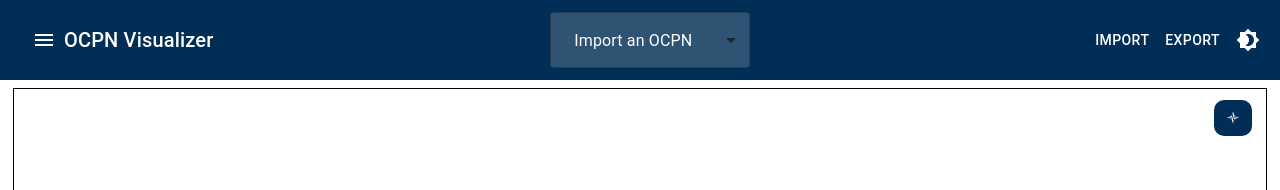
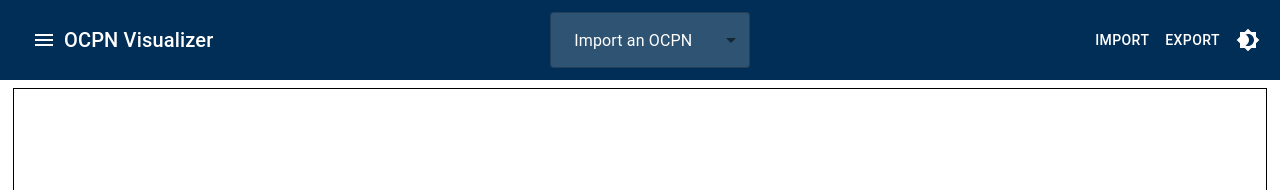
Before and after one commit to rwth-pads/ocpn-visualizer, a Next.js app: page / in a window 1280 px wide. Shown: the top 190 px of the page. Built offline with nearby package versions, Linux system fonts and the light colour scheme.

Commit message:
Added error description

```diff
--- a/src/app/components/CenterButton.tsx
+++ b/src/app/components/CenterButton.tsx
@@ -4,17 +4,18 @@ import './CenterButton.css';
 
 interface CenterButtonProps {
     darkMode: boolean;
-    centerVisualization: () => void;
+    centerVisualization: (svg: React.RefObject<SVGSVGElement>) => void;
+    svg: React.RefObject<SVGSVGElement>;
 }
 
-const CenterButton: React.FC<CenterButtonProps> = ({ darkMode, centerVisualization }) => {
+const CenterButton: React.FC<CenterButtonProps> = ({ darkMode, centerVisualization, svg }) => {
     const mode = darkMode ? ' dark' : ' light';
 
     return (
         <div className={`center-button-container${mode}`}>
             <button
                 className={`center-button${mode}`}
-                onClick={centerVisualization}
+                onClick={() => centerVisualization(svg)}
                 >
                     &#128967;
                 </button>
--- a/src/app/components/ConfigurationSidebar.tsx
+++ b/src/app/components/ConfigurationSidebar.tsx
@@ -28,9 +28,11 @@ const ConfigurationSidebar: React.FC<ConfigurationSidebarProps> = ({ isOpen, cur
     const maxLayers = 4; // TODO: get length of layering.
     const [maxBarycenterIterations, setMaxBarycenterIterations] = useState(userConfig.maxBarycenterIterations ?? 4);
     const [combineArcs, setCombineArcs] = useState(userConfig.combineArcs ?? false);
+    const [backgroundColor, setBackgroundColor] = useState(userConfig.svgBackgroundColor ?? '#ffffff');
     const [placeRadius, setPlaceRadius] = useState(userConfig.placeRadius ?? 5);
     const [transitionCustomWidth, setTransitionCustomWidth] = useState(userConfig.transitionCustomWidth ?? false);
     const [transitionWidth, setTransitionWidth] = useState(userConfig.transitionWidth ?? 20);
+    const [silentTransitionWidth, setSilentTransitionWidth] = useState(userConfig.silentTransitionWidth ?? 10);
     const [transitionHeight, setTransitionHeight] = useState(userConfig.transitionHeight ?? 10);
     const [dummySize, setDummySize] = useState(userConfig.dummySize ?? 5);
     const [layerSep, setLayerSep] = useState(userConfig.layerSep ?? 10);
@@ -97,6 +99,9 @@ const ConfigurationSidebar: React.FC<ConfigurationSidebarProps> = ({ isOpen, cur
             case 'combineArcs':
                 setCombineArcs(value);
                 break;
+            case 'svgBackgroundColor':
+                setBackgroundColor(value);
+                break;
             case 'placeRadius':
                 setPlaceRadius(value);
                 break;
@@ -105,6 +110,9 @@ const ConfigurationSidebar: React.FC<ConfigurationSidebarProps> = ({ isOpen, cur
                 break;
             case 'transitionWidth':
                 setTransitionWidth(value);
+                break;
+            case 'silentTransitionWidth':
+                setSilentTransitionWidth(value);
                 break;
             case 'transitionHeight':
                 setTransitionHeight(value);
@@ -227,6 +235,7 @@ const ConfigurationSidebar: React.FC<ConfigurationSidebarProps> = ({ isOpen, cur
                                     onChange={handleInputChange('indicateSourcesSinks', true)}
                                 />
                             </ConfigOption>
+                            {/* TODO: update based on included object type selection */}
                             <ConfigOption label="Type to color mapping" darkMode={darkMode}>
                                 <select
                                     className={`custom-configuration-select${darkMode ? ' dark' : ' light'}`}
@@ -321,6 +330,15 @@ const ConfigurationSidebar: React.FC<ConfigurationSidebarProps> = ({ isOpen, cur
             <ConfigurationCategory title="Styling Configurations" darkMode={darkMode} categoryIndex={2}>
                 {/* Add subheadings: sizing, colors */}
                 <div style={{ paddingLeft: '4%' }}>
+                    <ConfigOption label="Background color" darkMode={darkMode}>
+                        <input
+                            type='color'
+                            className={`custom-configuration-color-picker${darkMode ? ' dark' : ' light'}`}
+                            value={backgroundColor}
+                            onChange={handleColorChange('svgBackgroundColor')}
+                            onBlur={handleColorBlur('svgBackgroundColor')}
+                        />
+                    </ConfigOption>
                     <ConfigOption label="Place radius" darkMode={darkMode}>
                         <input
                             type='range'
@@ -352,6 +370,18 @@ const ConfigurationSidebar: React.FC<ConfigurationSidebarProps> = ({ isOpen, cur
                             onChange={handleInputChange('transitionWidth')}
                             onMouseUp={handleMouseUp('transitionWidth')}
                             disabled={transitionCustomWidth}
+                        />
+                    </ConfigOption>
+                    <ConfigOption label="Silent transition width" darkMode={darkMode}>
+                        <input
+                            type='range'
+                            className={`custom-range-input${darkMode ? ' dark' : ' light'}`}
+                            min={3}
+                            max={30}
+                            value={silentTransitionWidth}
+                            step={1}
+                            onChange={handleInputChange('silentTransitionWidth')}
+                            onMouseUp={handleMouseUp('silentTransitionWidth')}
                         />
                     </ConfigOption>
                     <ConfigOption label="Transition height" darkMode={darkMode}>
--- a/src/app/components/VisualizationArea.tsx
+++ b/src/app/components/VisualizationArea.tsx
@@ -55,6 +55,7 @@ const VisualizationArea: React.FC<VisualizationAreaProps> = ({ selectedOCPN, use
         }
         const arc = selectedOCPN?.layout.arcs[elementId];
         if (arc && containerRef.current) {
+            console.log("Right click on arc: ", arc);
             const containerRect = containerRef.current.getBoundingClientRect();
             let x = event.clientX - containerRect.left;
             let y = event.clientY - containerRect.top;
@@ -206,7 +207,13 @@ const VisualizationArea: React.FC<VisualizationAreaProps> = ({ selectedOCPN, use
                     position: 'relative', // Ensure the parent container is positioned
                 }}
             >
-                <svg ref={svgRef} width="100%" height="100%" onContextMenu={handleRightClick}></svg>
+                <svg
+                    ref={svgRef}
+                    width="100%"
+                    height="100%"
+                    onContextMenu={handleRightClick}
+                    style={{ backgroundColor: userConfig.svgBackgroundColor}}
+                ></svg>
                 {vertexInfo.visible && (
                     <div ref={vertexInfoRef} style={{ position: 'absolute', left: vertexInfo.x, top: vertexInfo.y }}>
                         <VertexInfo
--- a/src/app/page.tsx
+++ b/src/app/page.tsx
@@ -179,6 +179,17 @@ const Home = () => {
         setUserConfig(currentConfig);
     };
 
+    const resetZoom = (svg: React.RefObject<SVGSVGElement>) => {
+        // TODO: fix this.
+        if (svg.current) {
+            const svgSelection = d3.select(svg.current);
+            svgSelection.transition().duration(750).call(
+                d3.zoom<SVGSVGElement, unknown>().transform,
+                d3.zoomIdentity
+            );
+        }
+    };
+
     return (
         <CustomThemeProvider darkMode={darkMode}>
             <Box sx={{ display: 'flex', flexDirection: 'column', height: '100vh' }}>
@@ -221,9 +232,10 @@ const Home = () => {
                         setChange={setChanged}
                         darkMode={darkMode}
                         svgRef={svgRef} />
-                    <CenterButton
+                    {/* <CenterButton
                         darkMode={darkMode}
-                        centerVisualization={() => {console.log("TODO: Implement center visualization")}} />
+                        centerVisualization={resetZoom}
+                        svg={svgRef} /> */}
                 </Box>
             </Box>
             <ImportDialog
--- a/src/app/utils/classes/OCPNConfig.js
+++ b/src/app/utils/classes/OCPNConfig.js
@@ -15,6 +15,7 @@ class OCPNConfig {
         placeRadius = 5,
         customTransitionWidth = false,
         transitionWidth = 30,
+        silentTransitionWidth = 10,
         transitionHeight = 5,
         dummySize = 2,
         layerSep = 10,
@@ -26,6 +27,7 @@ class OCPNConfig {
         transitionColor = "#000000",
         transitionFillColor = "#ffffff",
         transitionBorderSize = 0.3,
+        svgBackgroundColor = "#fff",
         combineArcs = false,
         arcSize = 0.2,
         indicateArcWeight = false,
@@ -48,6 +50,7 @@ class OCPNConfig {
         this.placeRadius = placeRadius;
         this.transitionCustomWidth = customTransitionWidth;
         this.transitionWidth = transitionWidth;
+        this.silentTransitionWidth = silentTransitionWidth;
         this.transitionHeight = transitionHeight;
         this.dummySize = dummySize;
         this.layerSep = layerSep; // The space between the bounds of two adjacent layers.
@@ -60,6 +63,7 @@ class OCPNConfig {
         this.transitionColor = transitionColor;
         this.transitionFillColor = transitionFillColor;
         this.transitionBorderSize = transitionBorderSize;
+        this.svgBackgroundColor = svgBackgroundColor;
         this.combineArcs = combineArcs;
         this.arcSize = arcSize;
         this.indicateArcWeight = indicateArcWeight;
--- a/src/app/utils/lib/visualizationUtils.ts
+++ b/src/app/utils/lib/visualizationUtils.ts
@@ -100,10 +100,11 @@ export async function visualizeOCPN(layout: OCPNLayout, config: OCPNConfig, svgR
         } else if (vertex.type === OCPNLayout.TRANSITION_TYPE) {
             const label = vertex.silent ? '𝜏' : vertex.label;
             // TODO: custom silent width (and height).
+            let width = vertex.silent ? config.silentTransitionWidth : config.transitionWidth;
             g.append('rect')
-                .attr('x', vertex.x - config.transitionWidth / 2)
+                .attr('x', vertex.x - width / 2)
                 .attr('y', vertex.y - config.transitionHeight / 2)
-                .attr('width', config.transitionWidth) // TODO: user defined width
+                .attr('width', width) // TODO: user defined width
                 .attr('height', config.transitionHeight) // TODO: user defined height
                 .attr('fill', config.transitionFillColor)
                 .attr('stroke', config.transitionColor)
```
Also changed, not shown: src/app/utils/sugiyama/vertexPositioning.js (+17 -2 lines).
